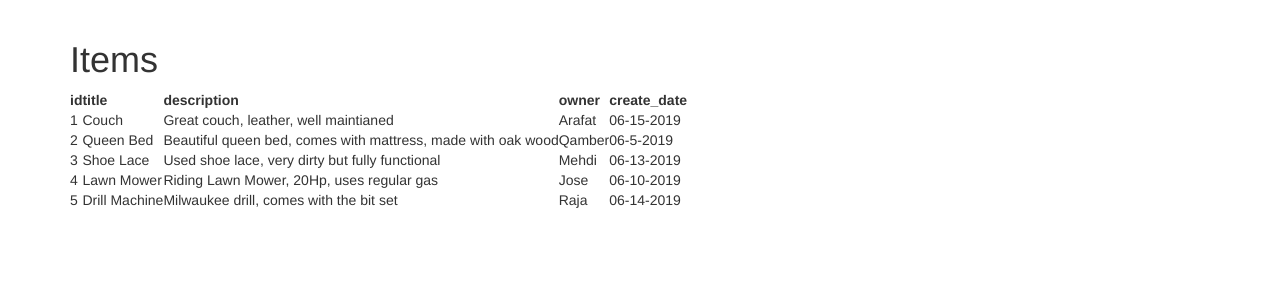
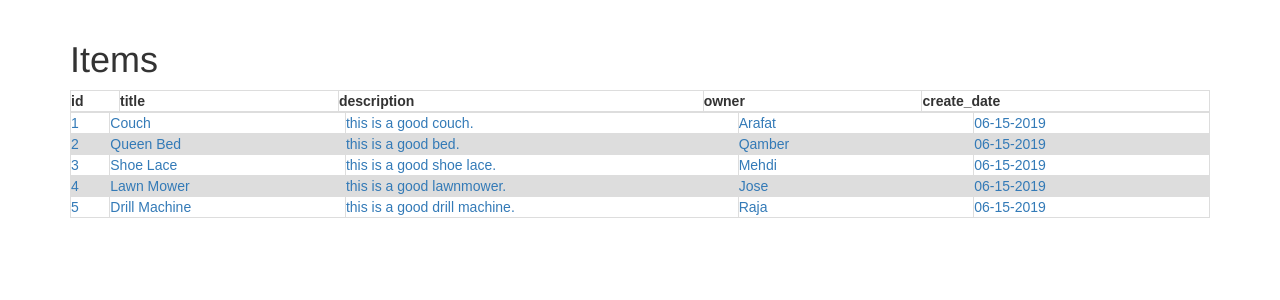
Before and after one commit to iec-husaini/rentandbooking, a Flask app: page /submit in a window 1280 px wide. Shown: the part 136-436 px from the top of the page. Run offline with Flask 2, Linux system fonts and the light colour scheme; lists and menus that the app fills with data are empty; some libraries are stand-ins or nearby versions.

Commit message:
fixed table structure

```diff
--- a/templates/items.html
+++ b/templates/items.html
@@ -1,80 +1,36 @@
 {% extends 'layout.html' %}
+
 
 {% block body %}
   <h1>Items</h1>
-<!--
-  <ul class="list-group">
-    {% for item in items %}
-      <li class="list-group-item"><a href="item/{{item.id}}">{{item.title}}</a></li>
-    {% endfor %}
-  </ul>
--->
   <table>
+      <col width="10">
+      <col width="60">
+      <col width="100">
+      <col width="60">
+      <col width="60">
     <tr>
       <th>id</th>
-      <th>  </th>
       <th>title</th>
-      <th>  </th>
       <th>description</th>
-      <th>  </th>
       <th>owner</th>
-      <th>  </th>
       <th>create_date</th>
     </tr>
+  </table>
+  <table>
+      <col width="10">
+      <col width="60">
+      <col width="100">
+      <col width="60">
+      <col width="60">
+    {% for item in items %}
     <tr>
-      <td>1</td>
-      <td>  </td>
-      <td>Couch</td>
-      <td>  </td>
-      <td>Great couch, leather, well maintianed</td>
-      <td>  </td>
-      <td>Arafat</td>
-      <td>  </td>
-      <td>06-15-2019</td>
+      <td><a href="item/{{item.id}}">{{item.id}}</a></td>
+      <td><a href="item/{{item.id}}">{{item.title}}</a></td>
+      <td><a href="item/{{item.id}}">{{item.description}}</a></td>
+      <td><a href="item/{{item.id}}">{{item.owner}}</a></td>
+      <td><a href="item/{{item.id}}">{{item.create_date}}</a></td>
     </tr>
-    <tr>
-      <td>2</td>
-      <td>  </td>
-      <td>Queen Bed</td>
-      <td>  </td>
-      <td>Beautiful queen bed, comes with mattress, made with oak wood</td>
-      <td>  </td>
-      <td>Qamber</td>
-      <td>  </td>
-      <td>06-5-2019</td>
-    </tr>
-    <tr>
-      <td>3</td>
-      <td>  </td>
-      <td>Shoe Lace</td>
-      <td>  </td>
-      <td>Used shoe lace, very dirty but fully functional</td>
-      <td>  </td>
-      <td>Mehdi</td>
-      <td>  </td>
-      <td>06-13-2019</td>
-    </tr>
-    <tr>
-      <td>4</td>
-      <td>  </td>
-      <td>Lawn Mower</td>
-      <td>  </td>
-      <td>Riding Lawn Mower, 20Hp, uses regular gas</td>
-      <td>  </td>
-      <td>Jose</td>
-      <td>  </td>
-      <td>06-10-2019</td>
-    </tr>
-    <tr>
-      <td>5</td>
-      <td>  </td>
-      <td>Drill Machine</td>
-      <td>  </td>
-      <td>Milwaukee drill, comes with the bit set</td>
-      <td>  </td>
-      <td>Raja</td>
-      <td>  </td>
-      <td>06-14-2019</td>
-    </tr>
+    {% endfor %}
   </table>
-{% endblock %}
+  {% endblock %}
--- a/templates/layout.html
+++ b/templates/layout.html
@@ -1,6 +1,23 @@
 <!DOCTYPE html>
 <html>
   <head>
+  <style>
+      table {
+        font-family: arial, sans-serif;
+        border-collapse: collapse;
+        width: 100%;
+      }
+
+      td, th {
+        border: 1px solid #dddddd;
+        text-align: left;
+
+      }
+
+      tr:nth-child(even) {
+        background-color: #dddddd;
+      }
+  </style>
     <meta charset="utf-8">
     <title>Rent-A-Thing</title>
     <link rel="stylesheet" href="https://maxcdn.bootstrapcdn.com/bootstrap/3.3.7/css/bootstrap.min.css">
```
Also changed, not shown: data.py (+5 -5 lines).
